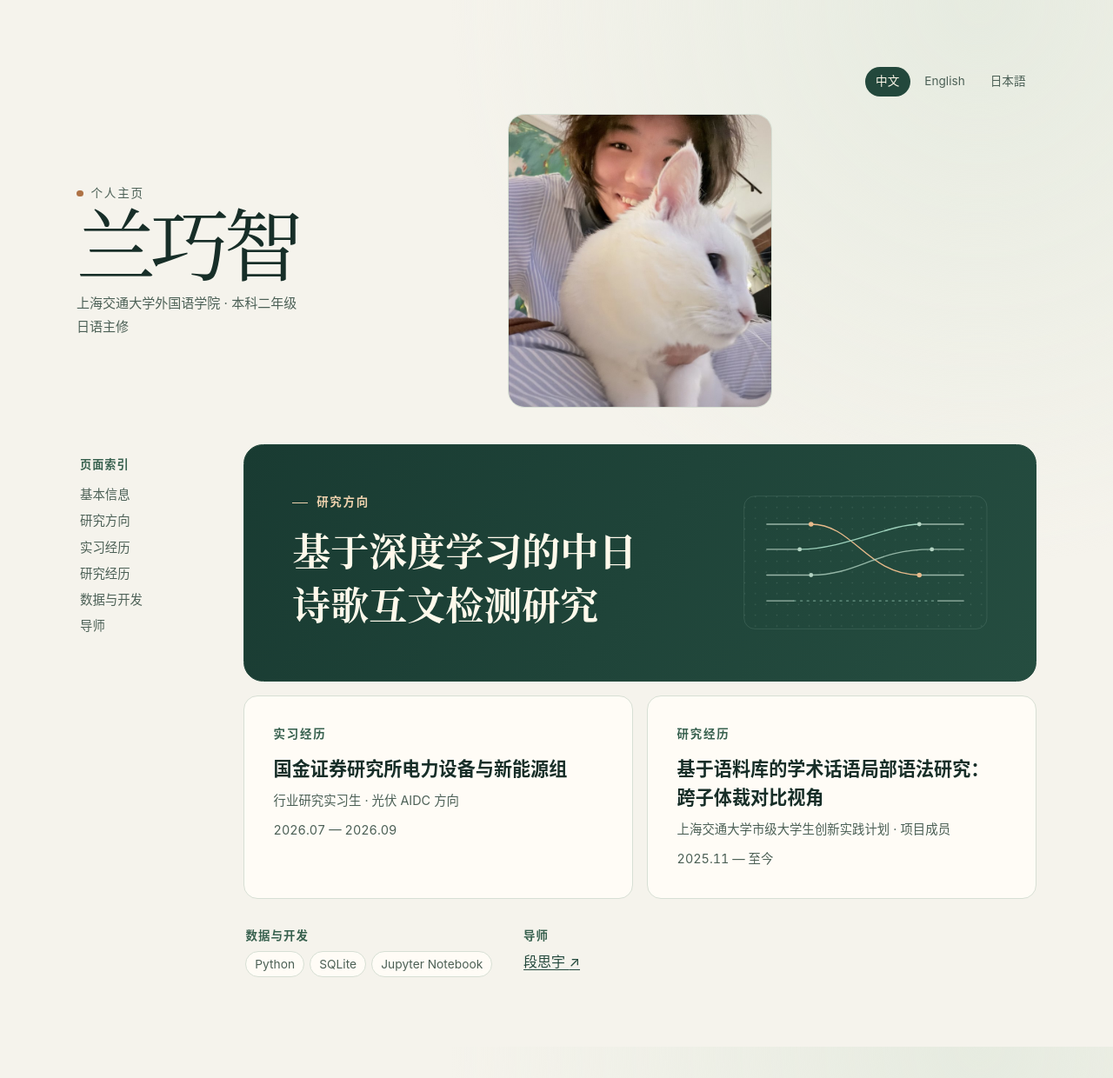
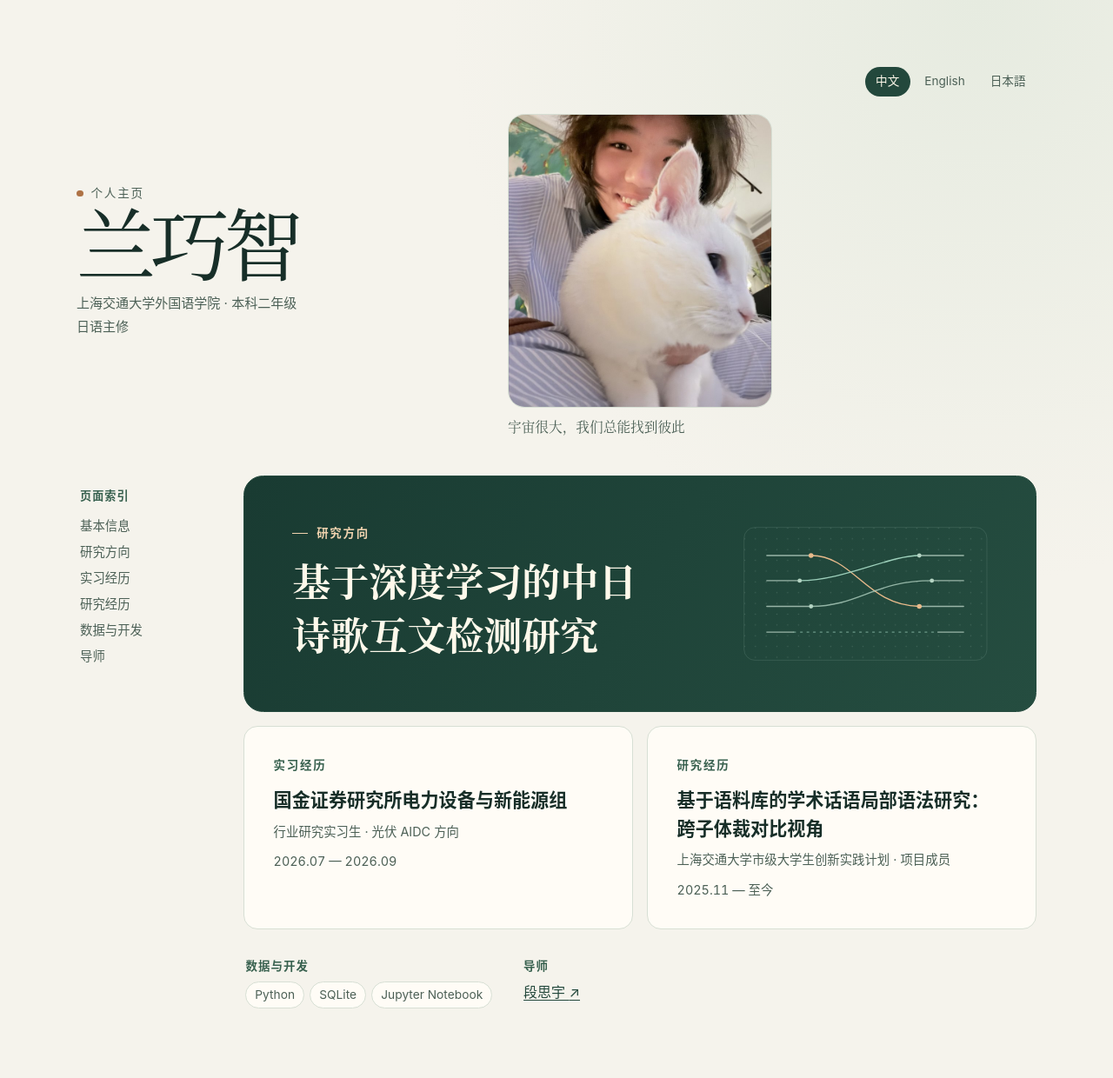
Before and after one commit to lanq30721/lanq30721.github.io, a Jekyll site: the page built from index.html, in a window 1280 px wide. Shown: the whole page at 87% size. Built offline with Jekyll 4.4.1, drawn with Linux system fonts in a browser that asks for light colours.

Commit message:
Add a localized line beneath the homepage photo

```diff
--- a/_data/home.yml
+++ b/_data/home.yml
@@ -20,6 +20,7 @@ locales:
     affiliation: "上海交通大学外国语学院 · 本科二年级"
     study: "日语主修"
     portrait_alt: "个人主页照片"
+    motto: "宇宙很大，我们总能找到彼此"
     skills: "数据与开发"
     advisor: "导师"
   en:
@@ -33,6 +34,7 @@ locales:
     affiliation: "Second-year undergraduate, School of Foreign Languages, Shanghai Jiao Tong University"
     study: "Major in Japanese"
     portrait_alt: "Homepage photo"
+    motto: "In a universe this vast, we always find our way to each other—call it serendipity."
     skills: "Data & Development"
     advisor: "Academic Advisor"
   ja:
@@ -46,6 +48,7 @@ locales:
     affiliation: "上海交通大学 外国語学院 · 学部2年"
     study: "日本語専攻"
     portrait_alt: "プロフィール写真"
+    motto: "宇宙はこんなにも広いのに、私たちはいつだって巡り会える。"
     skills: "データ処理・開発"
     advisor: "指導教員"
 
--- a/_layouts/editorial.html
+++ b/_layouts/editorial.html
@@ -30,6 +30,9 @@
         <p class="study">{{ ui.study | escape }}</p>
       </div>
       <img class="portrait" src="{{ home.portrait | relative_url }}" alt="{{ ui.portrait_alt | escape }}" width="306" height="340">
+      {% if ui.motto and ui.motto != empty -%}
+      <p class="motto">{{ ui.motto | escape }}</p>
+      {% endif -%}
     </header>
 
     <div class="page-grid">
--- a/assets/editorial.css
+++ b/assets/editorial.css
@@ -57,7 +57,8 @@ body {
   display: grid;
   grid-template-columns: minmax(0, 28rem) clamp(7rem, 26vw, 19rem);
   align-items: center;
-  gap: clamp(1rem, 4vw, 3rem);
+  column-gap: clamp(1rem, 4vw, 3rem);
+  row-gap: 0.65rem;
   margin-bottom: clamp(1.5rem, 4vw, 2.65rem);
 }
 
@@ -111,6 +112,17 @@ p {
   border: 1px solid var(--rule);
   border-radius: 1.2rem;
   background: #e5ebe2;
+}
+
+.motto {
+  grid-column: 2;
+  color: var(--muted);
+  font: 0.98rem/1.6 var(--serif);
+  text-wrap: pretty;
+}
+
+:lang(en) .motto {
+  font-style: italic;
 }
 
 .page-grid {
@@ -311,6 +323,10 @@ a:focus-visible {
 }
 
 @media (max-width: 700px) {
+  .motto {
+    grid-column: 1 / -1;
+  }
+
   .content-grid,
   .feature {
     grid-template-columns: 1fr;
@@ -329,7 +345,7 @@ a:focus-visible {
 
   .masthead {
     grid-template-columns: minmax(0, 1fr) 6.5rem;
-    gap: 0.85rem;
+    column-gap: 0.85rem;
   }
 
   .masthead h1 {
```
